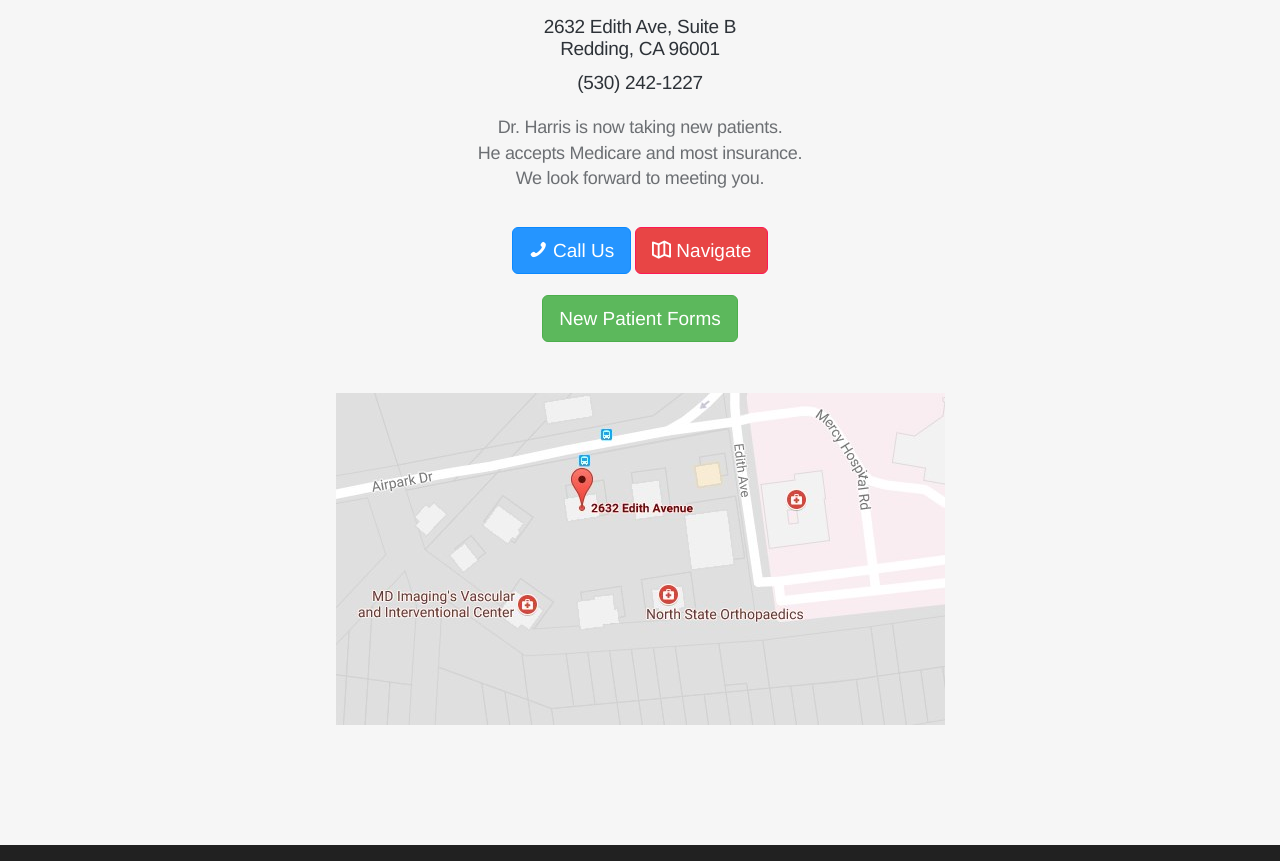
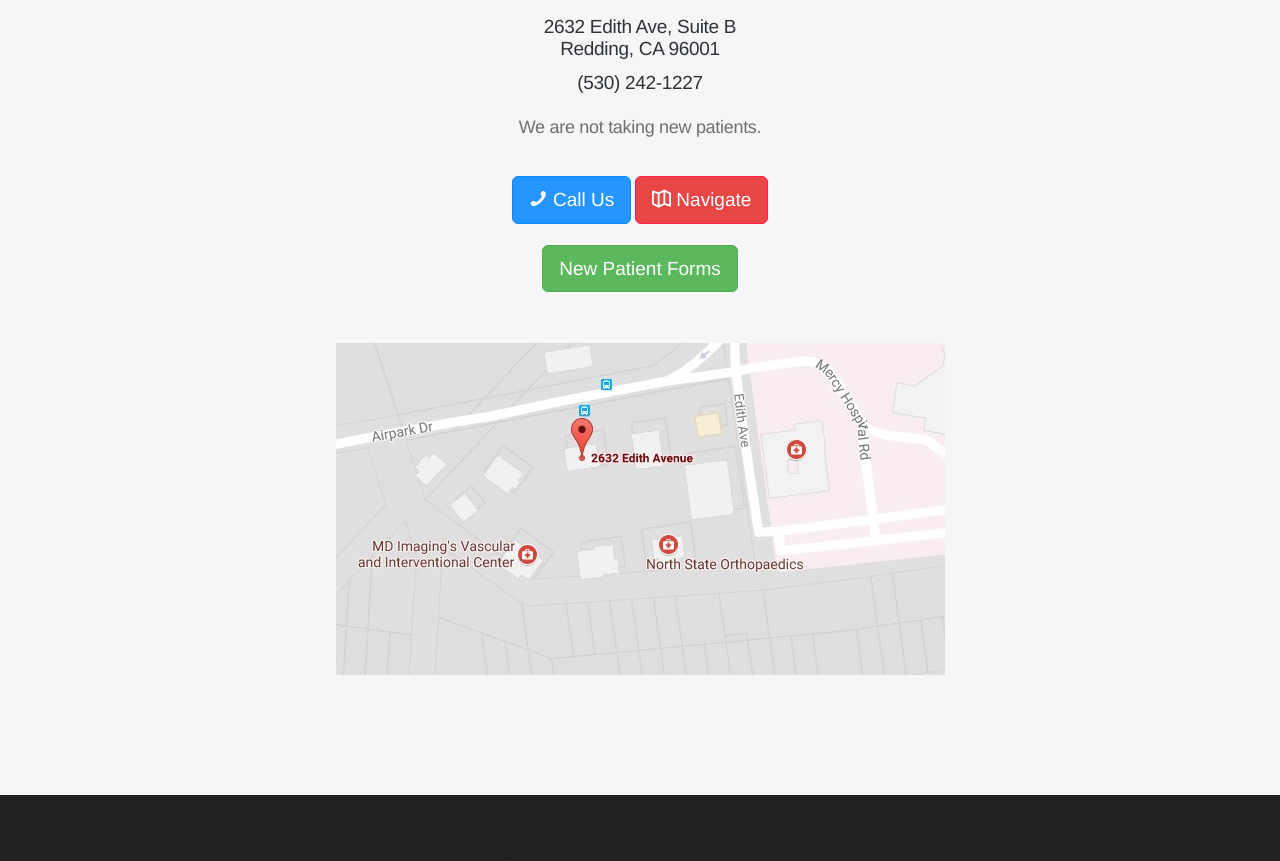
Before and after one commit to tdharris/site-vanceharris, a Next.js app: page / in a window 1280 px wide. Shown: the part 2689-3550 px from the top of the page. Built offline with nearby package versions, Linux system fonts and the light colour scheme.

Commit message:
not accepting new patients

```diff
--- a/pages/index.js
+++ b/pages/index.js
@@ -36,9 +36,7 @@ const IndexPage = (props) => {
         {...data.contact}
       >
         <p>
-          Dr. Harris is now taking new patients.
-          <br />He accepts Medicare and most insurance.
-          <br />We look forward to meeting you.
+          We are not taking new patients.
           <br /><br />
         </p>
       </Contact>
```
